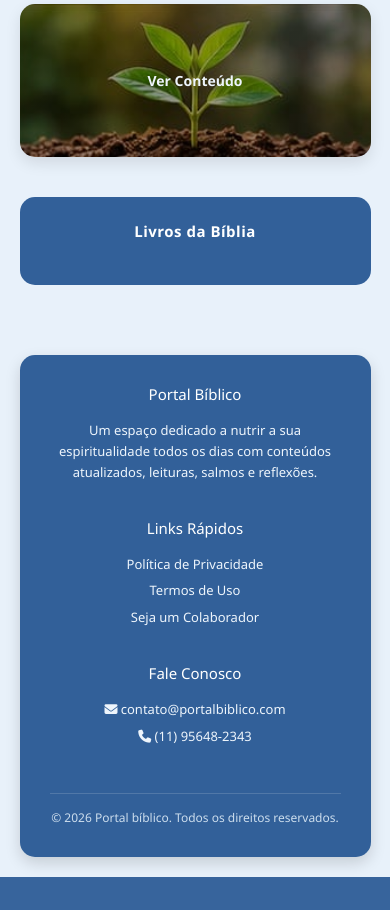
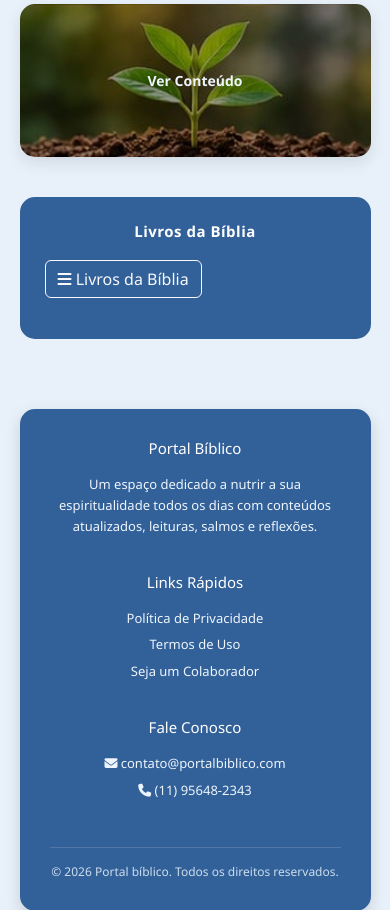
Before and after one commit to Youkai1910/projeto-integrador, a PHP site: page / in a window 390 px wide. Shown: the part 1935-2845 px from the top of the page. Before the commit the page ends 2812 px from the top, so only its background shows below. Run offline with PHP 8.4, Linux system fonts and the light colour scheme; data that the repository does not hold is empty.

Commit message:
Add responsive Bible book menu
Use Bootstrap's collapse component to make the Bible book list expandable on smaller screens while keeping it visible on large screens. Document the change in prompts.md.

```diff
--- a/index.php
+++ b/index.php
@@ -74,12 +74,26 @@ $livros = $pdo->query('SELECT label FROM books ORDER BY id')->fetchAll();
 
         <section class="livros-biblia">
             <h3>Livros da Bíblia</h3>
+            <button
+                class="btn btn-outline-light d-lg-none mb-3"
+                type="button"
+                data-bs-toggle="collapse"
+                data-bs-target="#lista-livros-collapse"
+                aria-expanded="false"
+                aria-controls="lista-livros-collapse"
+                aria-label="Abrir ou fechar a lista de livros da Bíblia"
+            >
+                <i class="fa-solid fa-bars" aria-hidden="true"></i>
+                <span>Livros da Bíblia</span>
+            </button>
+            <div class="collapse d-lg-block" id="lista-livros-collapse">
                 <div class="lista-livros">
                     <?php foreach ($livros as $livro): ?>
                         <div>
                             <?= htmlspecialchars($livro['label'], ENT_QUOTES, 'UTF-8') ?>
                         </div>
                     <?php endforeach; ?>
+                </div>
             </div>
         </section>
     </main>
```
Also changed, not shown: prompts.md (+3 -0 lines). Lines whose indentation alone changed are shown as unchanged.
